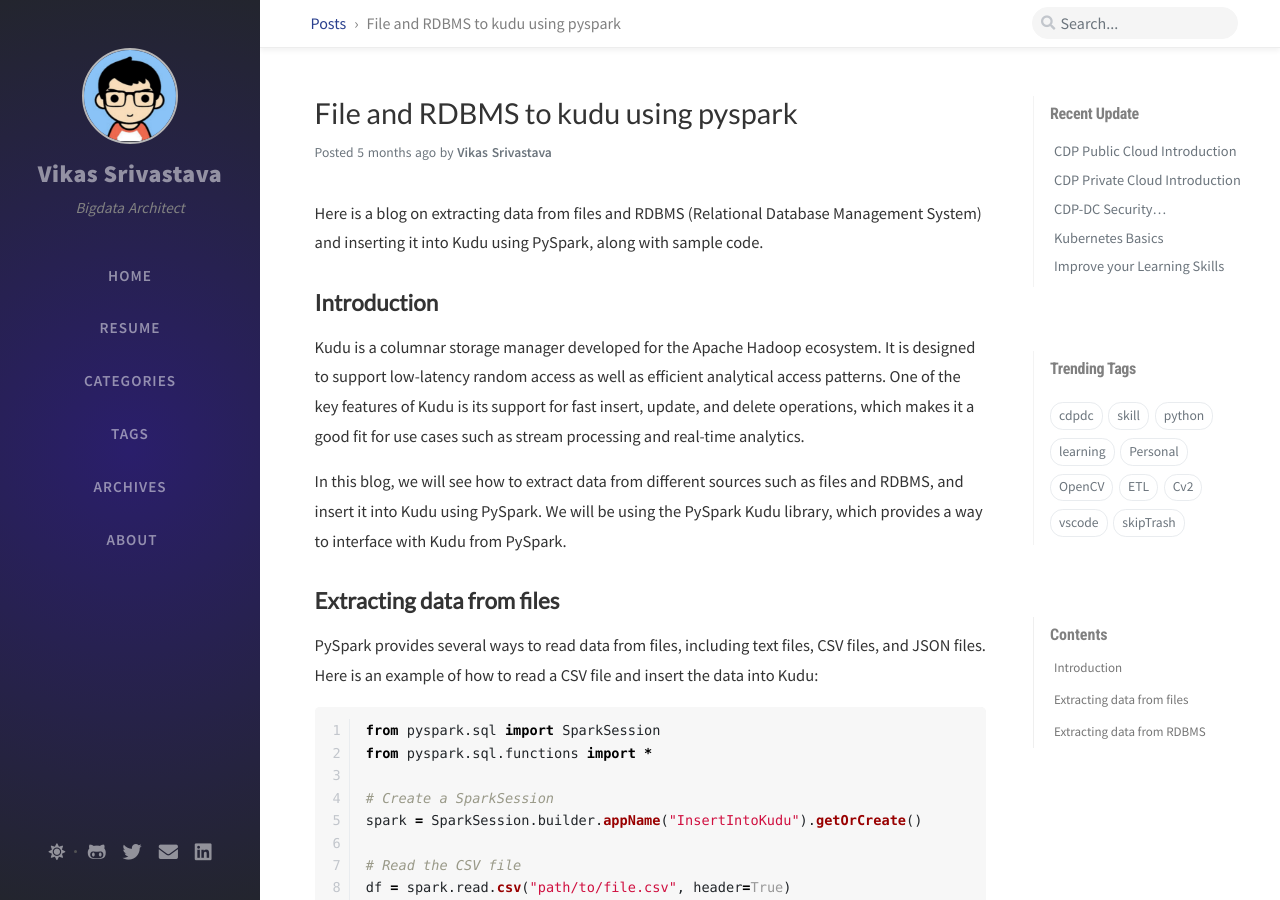
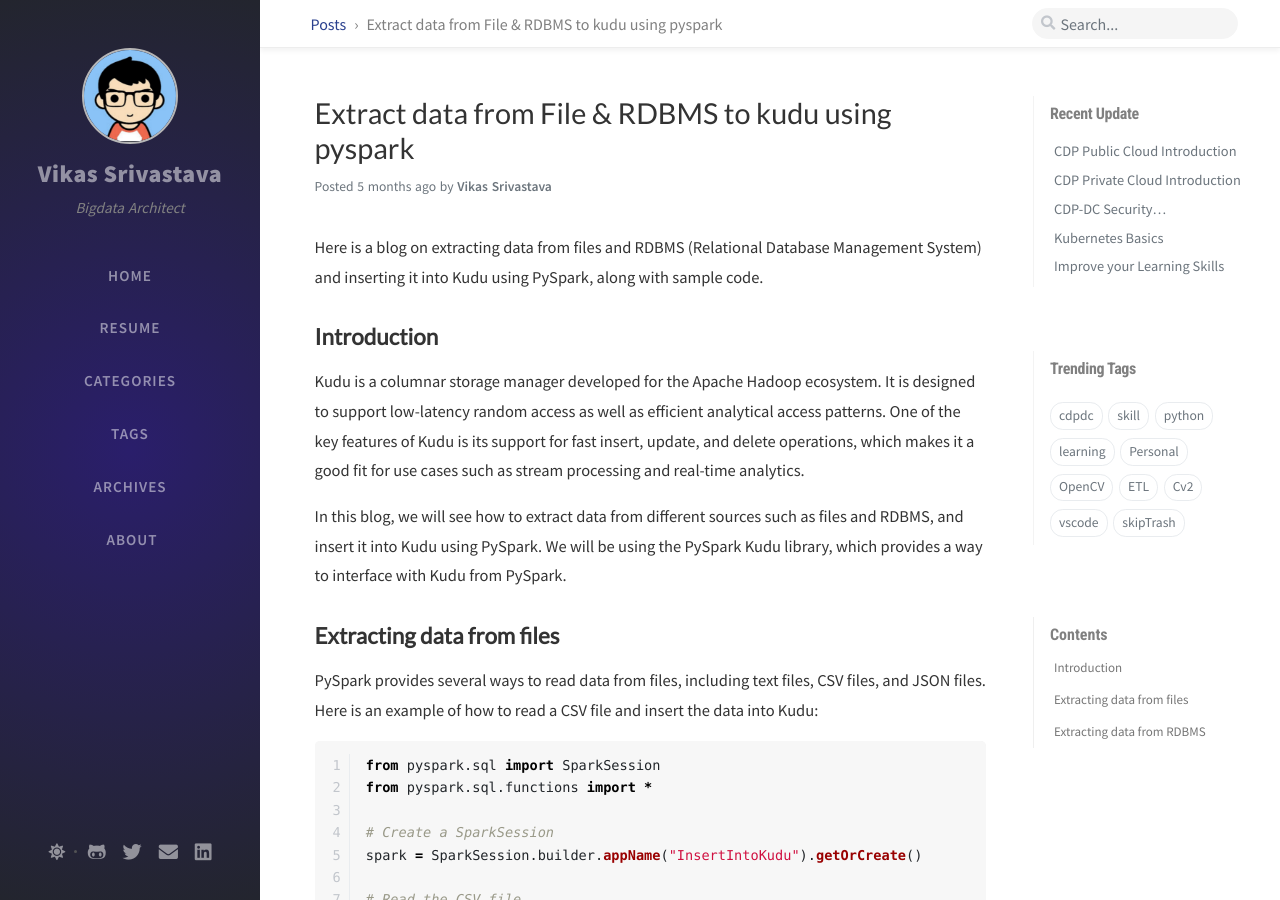
Before and after one commit to vikassri/vikassri.github.io, a Jekyll site: the page built from _posts/2022-12-18-ETL-pyspark-to-kudu.md, in a window 1280 px wide and 900 px high. Built offline with Jekyll 4.4.1, drawn with Linux system fonts in a browser that asks for light colours; nearby versions of some CDN libraries; comment, search, counter and statistics services are not loaded; a file with an impossible date is left out.

Commit message:
updated blog

```diff
--- a/_posts/2022-12-18-ETL-pyspark-to-kudu.md
+++ b/_posts/2022-12-18-ETL-pyspark-to-kudu.md
@@ -1,5 +1,5 @@
 ---
-title: File and RDBMS to kudu using pyspark
+title: Extract data from File & RDBMS to kudu using pyspark
 date: 2022-07-18 12:33
 author: Vikas Srivastava
 category: [pyspark]
```
